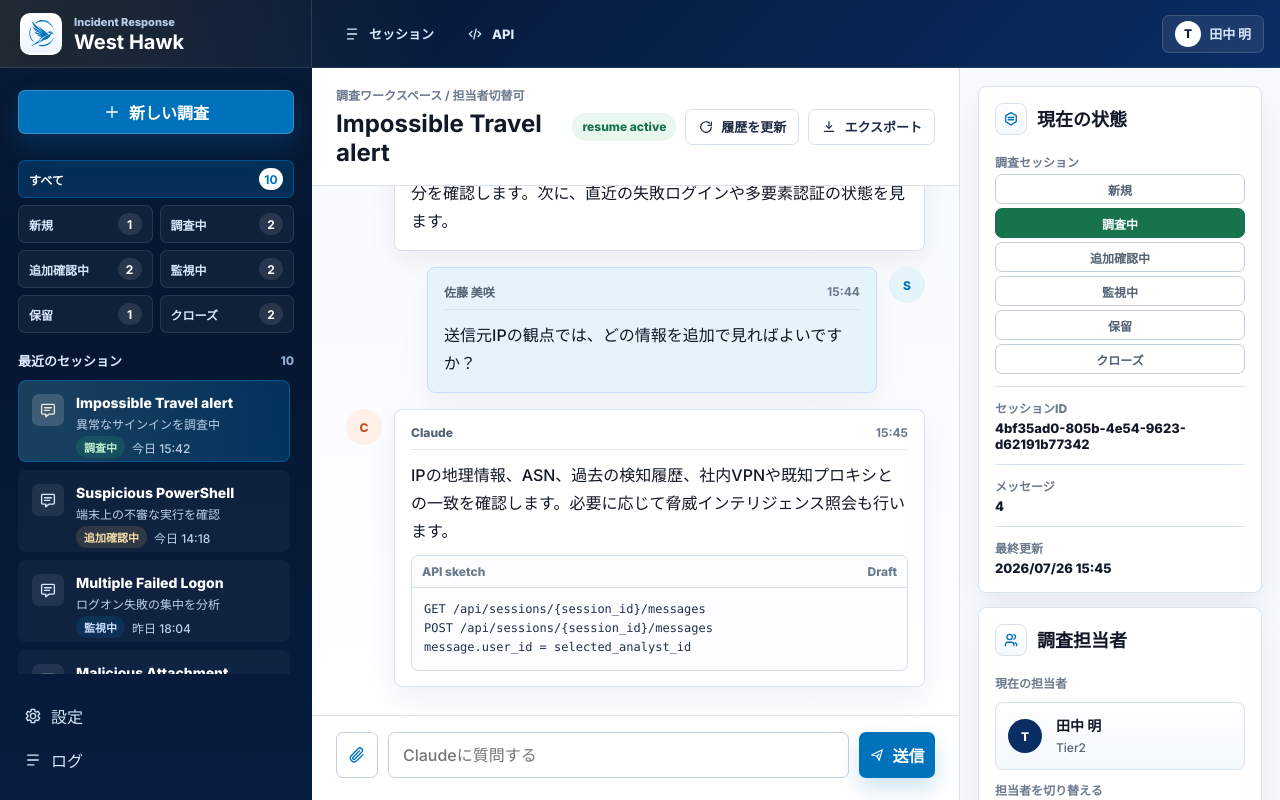
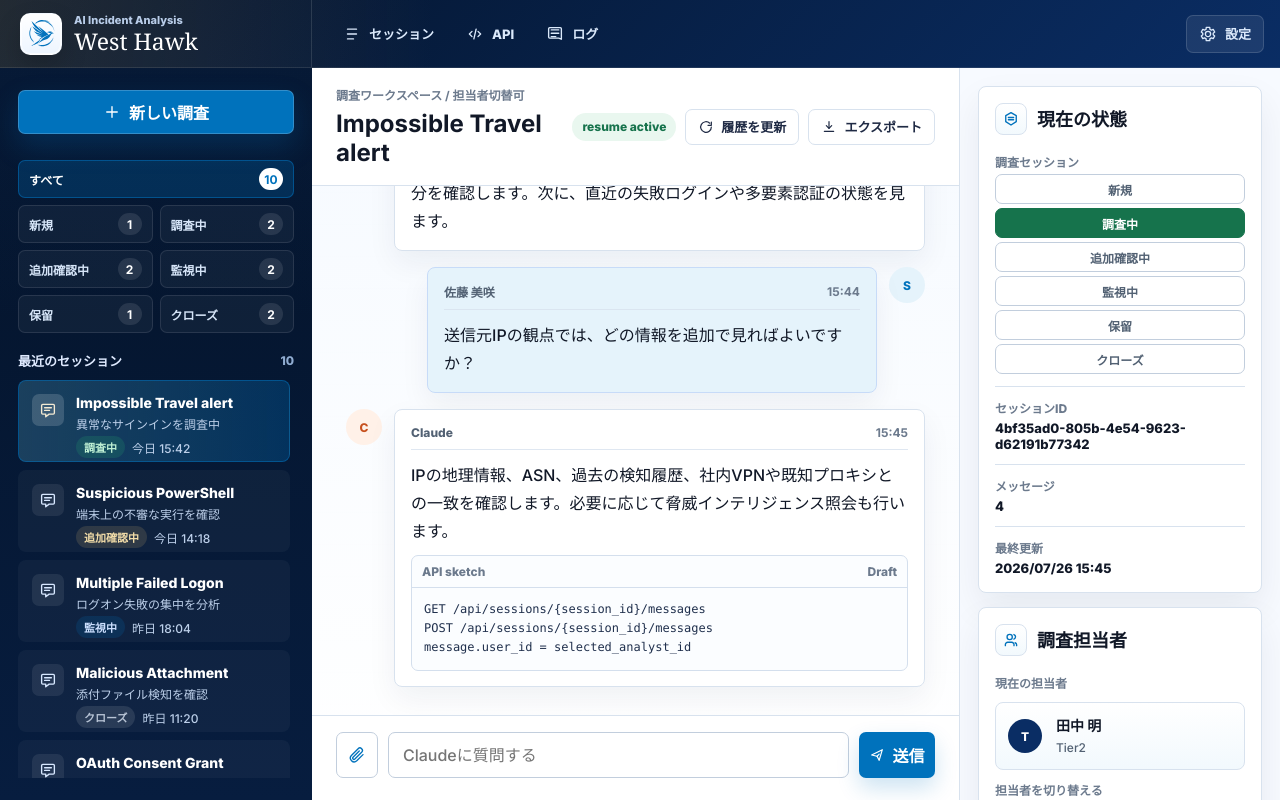
Before and after one commit to akilab/claude-agent-sdk-hands-on, a plain HTML site: page chat-app/mock/index.html in a window 1280 px wide. Drawn offline with Linux system fonts and the light colour scheme; a web font is replaced by a local one.

Commit message:
Document handoff and refine chat mock header

```diff
--- a/chat-app/mock/assets/css/mock.css
+++ b/chat-app/mock/assets/css/mock.css
@@ -128,8 +128,10 @@ svg {
 
 .product-brand h1 {
   margin: 0;
-  font-size: 20px;
-  line-height: 1.1;
+  font-family: "Zen Antique Soft", "Noto Serif JP", Georgia, serif;
+  font-size: 23px;
+  font-weight: 400;
+  line-height: 1.05;
   letter-spacing: 0;
 }
 
@@ -141,7 +143,7 @@ svg {
 }
 
 .global-nav button,
-.account-menu {
+.header-settings-button {
   display: inline-flex;
   align-items: center;
   gap: 8px;
@@ -156,28 +158,19 @@ svg {
 }
 
 .global-nav button:hover,
-.global-nav button:focus-visible {
+.global-nav button:focus-visible,
+.header-settings-button:hover,
+.header-settings-button:focus-visible {
   border-color: rgba(255, 255, 255, 0.14);
   background: rgba(255, 255, 255, 0.08);
   outline: none;
 }
 
-.account-menu {
+.header-settings-button {
+  justify-self: end;
   margin-right: 16px;
   border-color: rgba(255, 255, 255, 0.14);
   background: rgba(255, 255, 255, 0.08);
-}
-
-.account-avatar {
-  display: grid;
-  place-items: center;
-  width: 26px;
-  height: 26px;
-  border-radius: 50%;
-  background: #ffffff;
-  color: var(--navy-940);
-  font-size: 12px;
-  font-weight: 900;
 }
 
 .session-search-overlay {
@@ -1375,26 +1368,6 @@ svg {
   color: var(--gray-700);
 }
 
-.sidebar-footer {
-  display: grid;
-  gap: 8px;
-  margin-top: auto;
-  padding-top: 24px;
-  flex-shrink: 0;
-}
-
-.sidebar-footer button {
-  display: inline-flex;
-  align-items: center;
-  gap: 9px;
-  min-height: 36px;
-  border: 0;
-  border-radius: 6px;
-  background: transparent;
-  color: #d9e7fb;
-  text-align: left;
-}
-
 .chat-layout {
   grid-row: 2;
   display: grid;
@@ -1992,7 +1965,7 @@ svg {
     padding-left: 0;
   }
 
-  .account-menu {
+  .header-settings-button {
     margin-right: 0;
   }
 
--- a/chat-app/mock/assets/js/mock.js
+++ b/chat-app/mock/assets/js/mock.js
@@ -416,8 +416,6 @@ const analystEditorReset = document.querySelector("#analyst-editor-reset");
 const analystEditorSubmit = document.querySelector("#analyst-editor-submit");
 const chatForm = document.querySelector("#chat-form");
 const chatInput = document.querySelector("#chat-input");
-const activeAnalystAvatar = document.querySelector("#active-analyst-avatar");
-const activeAnalystName = document.querySelector("#active-analyst-name");
 const currentAnalystAvatar = document.querySelector("#current-analyst-avatar");
 const currentAnalystName = document.querySelector("#current-analyst-name");
 const currentAnalystRole = document.querySelector("#current-analyst-role");
@@ -572,8 +570,6 @@ function renderSessionFilter() {
 
 function renderAnalyst() {
   const analyst = analysts[activeAnalystKey];
-  activeAnalystAvatar.textContent = analyst.avatar;
-  activeAnalystName.textContent = analyst.name;
   currentAnalystAvatar.textContent = analyst.avatar;
   currentAnalystName.textContent = analyst.name;
   currentAnalystRole.textContent = analyst.role;
--- a/chat-app/mock/index.html
+++ b/chat-app/mock/index.html
@@ -3,10 +3,10 @@
   <head>
     <meta charset="utf-8">
     <meta name="viewport" content="width=device-width, initial-scale=1">
-    <title>Incident Response | West Hawk</title>
+    <title>AI Incident Analysis | West Hawk</title>
     <link rel="preconnect" href="https://fonts.googleapis.com">
     <link rel="preconnect" href="https://fonts.gstatic.com" crossorigin>
-    <link href="https://fonts.googleapis.com/css2?family=Inter:wght@500;600;700;800&family=Noto+Sans+JP:wght@400;500;700;800&display=swap" rel="stylesheet">
+    <link href="https://fonts.googleapis.com/css2?family=Inter:wght@500;600;700;800&family=Noto+Sans+JP:wght@400;500;700;800&family=Zen+Antique+Soft&display=swap" rel="stylesheet">
     <link rel="stylesheet" href="assets/css/mock.css">
   </head>
   <body>
@@ -17,7 +17,7 @@
             <img src="assets/img/logo-design.svg" alt="">
           </span>
           <div>
-            <p>Incident Response</p>
+            <p>AI Incident Analysis</p>
             <h1>West Hawk</h1>
           </div>
         </div>
@@ -34,11 +34,21 @@
             </svg>
             API
           </button>
+          <button type="button">
+            <svg viewBox="0 0 24 24" aria-hidden="true" focusable="false">
+              <path d="M7 6.5h10M7 11h10M7 15.5h6"></path>
+              <path d="M5 3.5h14a1.5 1.5 0 0 1 1.5 1.5v14L17 17.5H5A1.5 1.5 0 0 1 3.5 16V5A1.5 1.5 0 0 1 5 3.5Z"></path>
+            </svg>
+            ログ
+          </button>
         </nav>
-        <div class="account-menu">
-          <span id="active-analyst-avatar" class="account-avatar" aria-hidden="true">T</span>
-          <span id="active-analyst-name">田中 明</span>
-        </div>
+        <button type="button" class="header-settings-button" id="open-settings">
+          <svg viewBox="0 0 24 24" aria-hidden="true" focusable="false">
+            <path d="M12 8.5a3.5 3.5 0 1 0 0 7 3.5 3.5 0 0 0 0-7Z"></path>
+            <path d="M19 12a7.6 7.6 0 0 0-.08-1.1l2.02-1.56-2-3.46-2.39.96a7.44 7.44 0 0 0-1.9-1.1L14.3 3.2h-4.6l-.35 2.54a7.44 7.44 0 0 0-1.9 1.1l-2.39-.96-2 3.46 2.02 1.56A7.6 7.6 0 0 0 5 12c0 .38.03.74.08 1.1l-2.02 1.56 2 3.46 2.39-.96c.58.46 1.22.83 1.9 1.1l.35 2.54h4.6l.35-2.54c.68-.27 1.32-.64 1.9-1.1l2.39.96 2-3.46-2.02-1.56c.05-.36.08-.72.08-1.1Z"></path>
+          </svg>
+          設定
+        </button>
       </header>
 
       <div class="session-search-overlay" id="session-search-overlay" hidden>
@@ -594,21 +604,6 @@
           </div>
         </section>
 
-        <div class="sidebar-footer">
-          <button type="button" id="open-settings">
-            <svg viewBox="0 0 24 24" aria-hidden="true" focusable="false">
-              <path d="M12 8.5a3.5 3.5 0 1 0 0 7 3.5 3.5 0 0 0 0-7Z"></path>
-              <path d="M19 12a7.6 7.6 0 0 0-.08-1.1l2.02-1.56-2-3.46-2.39.96a7.44 7.44 0 0 0-1.9-1.1L14.3 3.2h-4.6l-.35 2.54a7.44 7.44 0 0 0-1.9 1.1l-2.39-.96-2 3.46 2.02 1.56A7.6 7.6 0 0 0 5 12c0 .38.03.74.08 1.1l-2.02 1.56 2 3.46 2.39-.96c.58.46 1.22.83 1.9 1.1l.35 2.54h4.6l.35-2.54c.68-.27 1.32-.64 1.9-1.1l2.39.96 2-3.46-2.02-1.56c.05-.36.08-.72.08-1.1Z"></path>
-            </svg>
-            設定
-          </button>
-          <button type="button">
-            <svg viewBox="0 0 24 24" aria-hidden="true" focusable="false">
-              <path d="M5 5.5h14M5 12h14M5 18.5h8"></path>
-            </svg>
-            ログ
-          </button>
-        </div>
       </aside>
 
       <main class="chat-layout">
```
Also changed, not shown: 2 other files.
